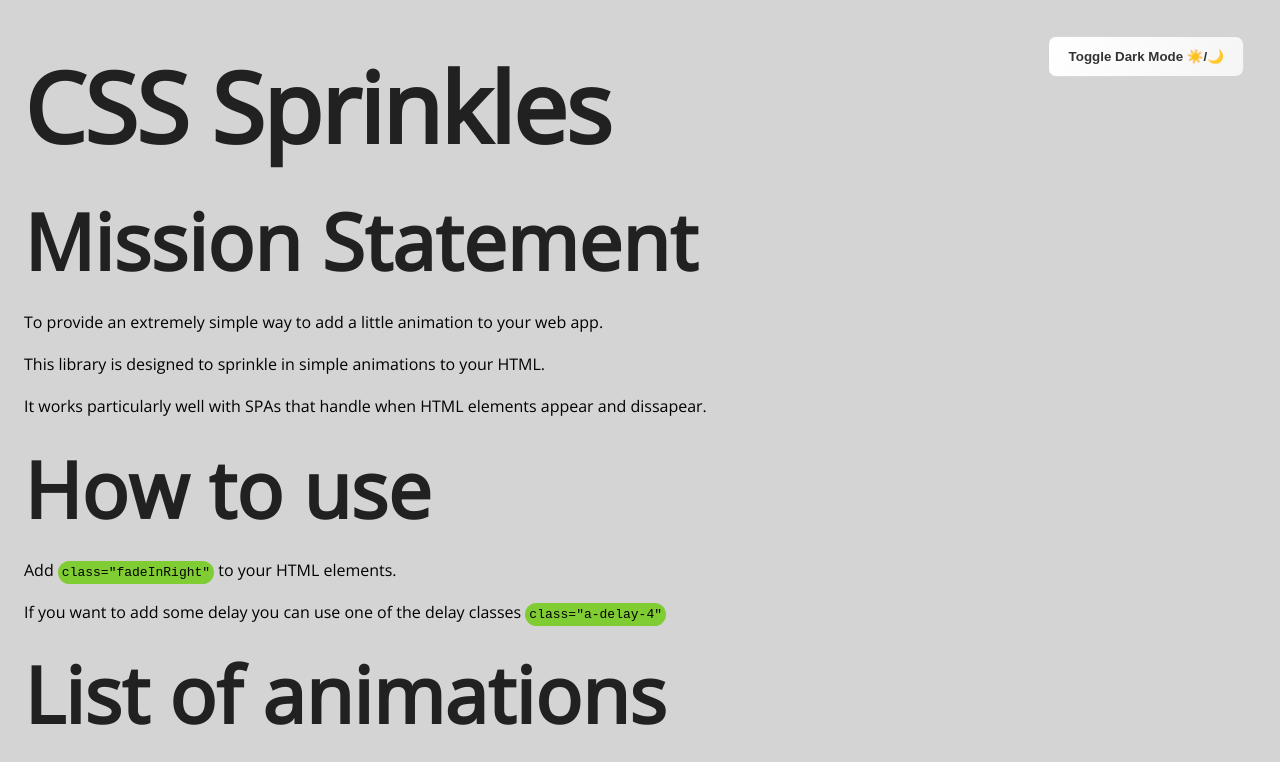
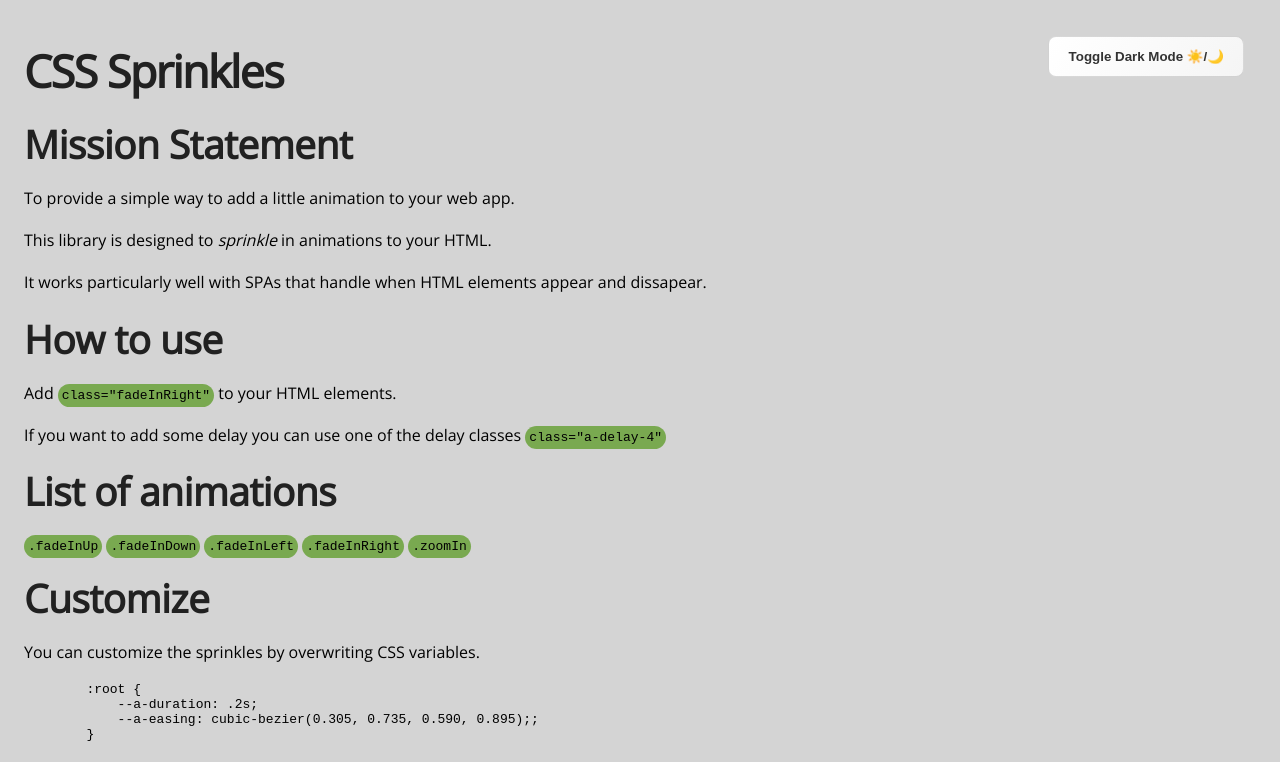
Before and after one commit to arron21/css-sprinkles, a website: page index.html in a window 1280 px wide. Shown: the top 762 px of the page. Drawn offline with nearby package versions, Linux system fonts and the light colour scheme.

Commit message:
auto dark mode, more delay options

```diff
--- a/demo.css
+++ b/demo.css
@@ -10,14 +10,22 @@
   --shadow-color: rgba(0, 0, 0, 0.15);
   --btn-bg: linear-gradient(125deg, #ffffff, #f5f5f5);
   --btn-text: #333;
-    --green: hsl(90, 60%, 50%);
-    --green-bg: linear-gradient(180deg, hsl(83, 60%, 65%), hsl(83, 60%, 55%));
-    --btn-green-text: hsl(83, 60%, 15%);
-    --red-bg: linear-gradient(180deg, hsl(13, 60%, 65%), hsl(13, 60%, 55%));
-    --btn-red-text: hsl(13, 60%, 15%);
+  --green: oklch(0.68 0.13 132.51);
+  --green-bg: linear-gradient(
+    180deg,
+    oklch(72.53% 0.143 126.55),
+    oklch(78.53% 0.143 126.55)
+  );
+  --btn-green-text: oklch(43.59% 0.074 127.85);
+  --red-bg: linear-gradient(
+    180deg,
+    oklch(67.12% 0.182 36.25),
+    oklch(73.12% 0.182 36.25)
+  );
+  --btn-red-text: oklch(39.76% 0.13 36.39);
   --gray: #555;
   --black: #212121;
-    --red: hsl(10, 60%, 50%);
+  --red: oklch(61.24% 0.138 33.19);
   --border-width: 1px;
   --border-color: rgba(0, 0, 0, 0.15);
   --vibrant: hsv(13, 60%, 15%);
@@ -27,7 +35,7 @@
 
 body {
   margin: 0;
-    font-family: 'Open Sans', sans-serif;
+  font-family: "Open Sans", sans-serif;
   background: var(--background);
 }
 * {
@@ -35,9 +43,9 @@
 }
 
 .dark-mode {
-    --background: rgba(26, 26, 26, 0.9);
+  --background: oklch(23.88% 0.009 0 / 90.2%);
   --black: #fff;
-    --card-bg: rgba(26, 26, 26, 0.9);
+  --card-bg: oklch(40.88% 0.009 0 / 90.2%);
   --card-shadow: 0 4px 4px rgb(0 0 0 / 10%), 0 -1px 2px rgb(0 0 0 / 10%);
   --border-color: rgba(0, 0, 0, 0.95);
   --btn-bg: linear-gradient(180deg, rgba(0, 0, 0, 0.55), rgba(0, 0, 0, 0.55));
@@ -57,7 +65,8 @@
 label {
   font-weight: 700;
 }
-  label + input, label + textarea {
+label + input,
+label + textarea {
   margin-top: calc(var(--margin) / (var(--ratio) * 2));
   display: block;
   margin-bottom: var(--margin);
@@ -74,20 +83,20 @@
 }
 
 .h4 {
-    font-size: calc(var(--base-font-size) * var(--ratio) * 2);
+  font-size: calc(var(--base-font-size) * var(--ratio) * 1.4);
 }
 
 .h3 {
-    font-size: calc(var(--base-font-size) * var(--ratio) * 3);
+  font-size: calc(var(--base-font-size) * var(--ratio) * 1.7);
 }
 
 .h2 {
-    font-size: calc(var(--base-font-size) * var(--ratio) * 4);
-    lette-spacing: -0.5px;
+  font-size: calc(var(--base-font-size) * var(--ratio) * 2);
+  letter-spacing: -0.5px;
 }
 
 .h1 {
-    font-size: calc(var(--base-font-size) * var(--ratio) * 5);
+  font-size: calc(var(--base-font-size) * var(--ratio) * 2.3);
   letter-spacing: -1.5px;
 }
 
@@ -195,7 +204,8 @@
   border: 1px solid var(--green);
 }
 
-  .success-bg, .badge.success {
+.success-bg,
+.badge.success {
   background: var(--green-bg);
 }
 
@@ -204,7 +214,8 @@
   border: 1px solid var(--red);
 }
 
-  .danger-bg, .badge.danger {
+.danger-bg,
+.badge.danger {
   background: var(--red-bg);
 }
 
@@ -276,7 +287,7 @@
   color: #fff;
   border-width: 0;
 }
-  label input[type=radio] {
+label input[type="radio"] {
   margin: calc(var(--base-font-size) * var(--ratio) * 0.5) 0;
 }
 
--- a/index.html
+++ b/index.html
@@ -1,39 +1,53 @@
 <!DOCTYPE html>
 <html lang="en">
   <head>
-    <meta charset="UTF-8">
-    <meta http-equiv="X-UA-Compatible" content="IE=edge">
-    <meta name="viewport" content="width=device-width, initial-scale=1.0">
+    <meta charset="UTF-8" />
+    <meta http-equiv="X-UA-Compatible" content="IE=edge" />
+    <meta name="viewport" content="width=device-width, initial-scale=1.0" />
     <title>CSS Sprinkles</title>
-    <link href="dist/style.css" rel="stylesheet">
-    <link href="demo.css" rel="stylesheet">
+    <link href="dist/style.css" rel="stylesheet" />
+    <link href="demo.css" rel="stylesheet" />
 
-    <link rel="preconnect" href="https://fonts.googleapis.com">
-    <link rel="preconnect" href="https://fonts.gstatic.com" crossorigin>
-    <link href="https://fonts.googleapis.com/css2?family=Open+Sans&display=swap" rel="stylesheet">
-
+    <link rel="preconnect" href="https://fonts.googleapis.com" />
+    <link rel="preconnect" href="https://fonts.gstatic.com" crossorigin />
+    <link
+      href="https://fonts.googleapis.com/css2?family=Open+Sans&display=swap"
+      rel="stylesheet"
+    />
   </head>
   <body>
     <div class="wrapper">
-    <button style="z-index: 200;    position: fixed;
-    top: 36px;
-    right: 36px;" onclick="toggleDarkMode()" class="button darkMode">Toggle Dark Mode ☀️/🌙</button>
+      <button
+        style="z-index: 200; position: fixed; top: 36px; right: 36px"
+        onclick="toggleDarkMode()"
+        class="button darkMode"
+      >
+        Toggle Dark Mode ☀️/🌙
+      </button>
 
       <section class="hero">
-
-
         <h1 class="h1 fadeInUp">CSS Sprinkles</h1>
         <h2 class="h2 fadeInUp a-delay-4">Mission Statement</h2>
-    <p class="fadeInUp a-delay-4">To provide an extremely simple way to add a little animation to your web app.</p>
+        <p class="fadeInUp a-delay-4">
+          To provide a simple way to add a little animation to your web app.
+        </p>
+      </section>
+      <p class="fadeInUp a-delay-5">
+        This library is designed to <em>sprinkle</em> in animations to your
+        HTML.
+      </p>
+      <p class="fadeInUp a-delay-6">
+        It works particularly well with SPAs that handle when HTML elements
+        appear and dissapear.
+      </p>
 
-</section>
-    <p class="fadeInUp a-delay-5">This library is designed to sprinkle in simple animations to your HTML.</p>
-    <p class="fadeInUp a-delay-6">It works particularly well with SPAs that handle when HTML elements appear and dissapear.</p>
-
-    <h2 class="h2 fadeInRight a-delay-4">How to use</h2>
-
+      <h2 class="h2 fadeInUp a-delay-7">How to use</h2>
+      <div class="fadeInUp a-delay-8">
         <p>Add <code>class="fadeInRight"</code> to your HTML elements.</p>
-    <p>If you want to add some delay you can use one of the delay classes <code>class="a-delay-4"</code></p>
+        <p>
+          If you want to add some delay you can use one of the delay classes
+          <code>class="a-delay-4"</code>
+        </p>
 
         <h2 class="h2">List of animations</h2>
         <code>.fadeInUp</code>
@@ -41,6 +55,17 @@
         <code>.fadeInLeft</code>
         <code>.fadeInRight</code>
         <code>.zoomIn</code>
+
+        <h2 class="h2">Customize</h2>
+        <p>You can customize the sprinkles by overwriting CSS variables.</p>
+
+        <pre>
+        :root {
+            --a-duration: .2s;
+            --a-easing: cubic-bezier(0.305, 0.735, 0.590, 0.895);;
+        }
+        </pre>
+
         <h2 class="h2">List of delays</h2>
         <code>.a-delay-1</code>
         <code>.a-delay-2</code>
@@ -49,36 +74,26 @@
         <code>.a-delay-5</code>
         <code>.a-delay-6</code>
 
-
         <h2 class="h2">Examples</h2>
 
         <div class="card fadeInUp repeat">
-        <div>
-            fadeInUp
-        </div>
+          <div>fadeInUp</div>
         </div>
         <div class="card fadeInDown repeat">
-        <div>
-            fadeInDown
-        </div>
+          <div>fadeInDown</div>
         </div>
         <div class="card fadeInLeft repeat">
-        <div>
-            fadeInLeft
-        </div>
+          <div>fadeInLeft</div>
         </div>
         <div class="card fadeInRight repeat">
-        <div>
-            fadeInRight
-        </div>
+          <div>fadeInRight</div>
         </div>
         <div class="card zoomIn repeat">
-        <div>
-            zoomIn
+          <div>zoomIn</div>
+        </div>
       </div>
     </div>
 
-</div>
     <script>
       let toggle = document.getElementsByTagName("h1")[0];
       let toggleBtn = document.getElementsByClassName("darkMode")[0];
@@ -89,42 +104,47 @@ function toggleDarkMode() {
         console.log(wrapper);
       }
 
-
       function triggerAnimations() {
         let fadeInUp = document.getElementsByClassName("fadeInUp");
         Array.from(fadeInUp).forEach(function (element) {
-        element.classList.toggle('fadeInUp')
-        setTimeout(()=>{
-            element.classList.toggle('fadeInUp')
-        },100)
+          element.classList.toggle("fadeInUp");
+          setTimeout(() => {
+            element.classList.toggle("fadeInUp");
+          }, 100);
         });
 
         let fadeInDown = document.getElementsByClassName("fadeInDown");
         Array.from(fadeInDown).forEach(function (element) {
-        element.classList.toggle('fadeInDown')
-        setTimeout(()=>{
-            element.classList.toggle('fadeInDown')
-        },100)
+          element.classList.toggle("fadeInDown");
+          setTimeout(() => {
+            element.classList.toggle("fadeInDown");
+          }, 100);
         });
 
         let fadeInLeft = document.getElementsByClassName("fadeInLeft");
         Array.from(fadeInLeft).forEach(function (element) {
-        element.classList.toggle('fadeInLeft')
-        setTimeout(()=>{
-            element.classList.toggle('fadeInLeft')
-        },100)
+          element.classList.toggle("fadeInLeft");
+          setTimeout(() => {
+            element.classList.toggle("fadeInLeft");
+          }, 100);
         });
 
         let fadeInRight = document.getElementsByClassName("fadeInRight");
         Array.from(fadeInRight).forEach(function (element) {
-        element.classList.toggle('fadeInRight')
-        setTimeout(()=>{
-            element.classList.toggle('fadeInRight')
-        },100)
+          element.classList.toggle("fadeInRight");
+          setTimeout(() => {
+            element.classList.toggle("fadeInRight");
+          }, 100);
         });
-
       }
 
+      if (
+        window.matchMedia &&
+        window.matchMedia("(prefers-color-scheme: dark)").matches
+      ) {
+        // dark mode
+        toggleDarkMode();
+      }
     </script>
   </body>
 </html>
--- a/src/style.scss
+++ b/src/style.scss
@@ -1,6 +1,6 @@
 :root {
-    --a-duration: .2s;
-    --a-easing: cubic-bezier(0.305, 0.735, 0.590, 0.895);;
+  --a-duration: 0.2s;
+  --a-easing: cubic-bezier(0.305, 0.735, 0.59, 0.895);
 }
 [class^="fade"] {
   opacity: 0;
@@ -25,7 +25,7 @@
   animation: fadeInUp var(--a-duration) var(--a-easing);
 }
 
-  @keyframes fadeInDown{
+@keyframes fadeInDown {
   0% {
     opacity: 0;
     transform: translateY(-10px);
@@ -42,8 +42,7 @@
   animation: fadeInDown var(--a-duration) var(--a-easing);
 }
 
-
-  @keyframes fadeInLeft{
+@keyframes fadeInLeft {
   0% {
     opacity: 0;
     transform: translateX(10px);
@@ -77,12 +76,10 @@
   animation: fadeInRight var(--a-duration) ease-out;
 }
 
-
-
 @keyframes zoomIn {
   0% {
     opacity: 0;
-      transform: scale(.8);
+    transform: scale(0.9);
   }
   100% {
     opacity: 1;
@@ -94,7 +91,6 @@
   animation-fill-mode: forwards !important;
   animation: zoomIn var(--a-duration) ease-out;
 }
-
 
 .a-delay-1 {
   animation-delay: 100ms;
@@ -114,3 +110,9 @@
 .a-delay-6 {
   animation-delay: 1300ms;
 }
+.a-delay-7 {
+  animation-delay: 1600ms;
+}
+.a-delay-8 {
+  animation-delay: 1900ms;
+}
```
Also changed, not shown: dist/style.css, 1 other file. Lines whose indentation alone changed are shown as unchanged.
